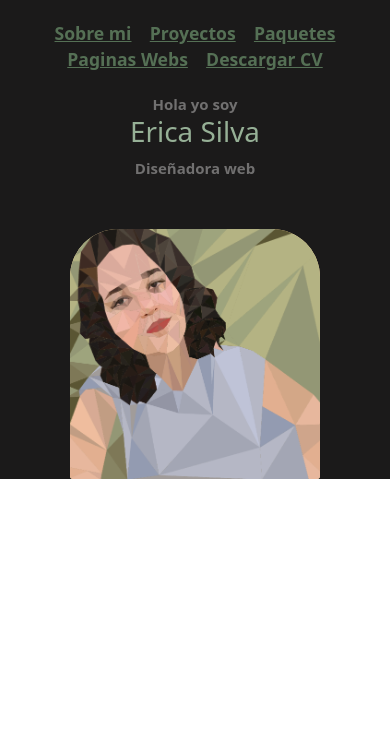
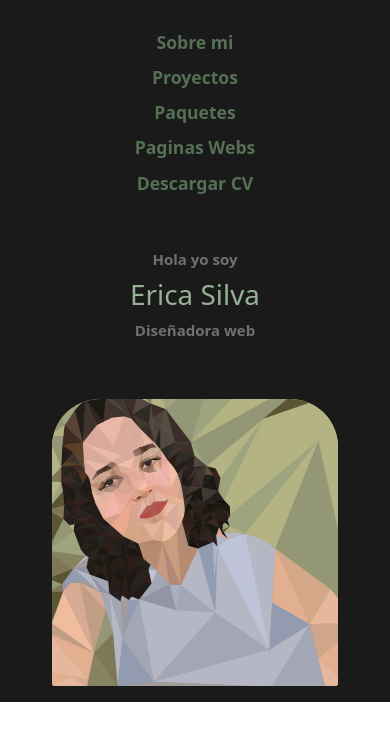
Before and after one commit to ericasilvafarto/obligatorioUno, a website: page index.html in a window 390 px wide. Drawn offline with nearby package versions, Linux system fonts and the light colour scheme; files that its build step writes are made by us from their sources.

Commit message:
Creamos estilos responsivos

```diff
--- a/scss/_encabezado.scss
+++ b/scss/_encabezado.scss
@@ -1,4 +1,4 @@
-
+/*
 #encabezado{
     background-color: rgb(27, 26, 26);
     background-size: cover;
@@ -30,4 +30,116 @@ nav a{
 #soy{
     color:#96B096 ;
     font-weight: bold;
-}
+} */
+
+
+@mixin respond-to($media) {
+    @if $media == small {
+      @media (max-width: 600px) { @content; }
+    } @else if $media == medium {
+      @media (min-width: 601px) and (max-width: 1024px) { @content; }
+    } @else if $media == large {
+      @media (min-width: 1025px) { @content; }
+    }
+  }
+
+  // Styles
+  #encabezado {
+    background-color: $background-color;
+    background-size: cover;
+    background-position: center;
+    text-align: center;
+  }
+
+  #encabezado p {
+    color: $text-color;
+    font-size: $font-size-small;
+    font-weight: bold;
+    margin: 0;
+  }
+
+  nav {
+    padding: 20px;
+    width: 100%;
+    text-align: center;
+
+    a {
+      color: $link-color;
+      font-weight: bold;
+      font-size: $font-size-medium;
+      margin: 0 0.4em;
+      text-decoration: none;
+
+      &:hover {
+        color: darken($link-color, 10%);
+      }
+    }
+  }
+
+  #soy {
+    color: $highlight-color;
+    font-weight: bold;
+
+    p {
+      margin: 0.5em 0;
+    }
+
+    h1 {
+      margin: 0.2em 0;
+    }
+
+    img {
+      max-width: 100%;
+      height: auto;
+    }
+  }
+
+  // Responsive Design
+  @include respond-to(small) {
+    nav {
+      a {
+        display: block;
+        margin: 0.5em 0;
+      }
+    }
+
+    #soy {
+      padding: 1em;
+
+      img {
+        width: 80%;
+      }
+    }
+  }
+
+  @include respond-to(medium) {
+    nav {
+      a {
+        margin: 0.3em;
+      }
+    }
+
+    #soy {
+      padding: 2em;
+
+      img {
+        width: 60%;
+      }
+    }
+  }
+
+  @include respond-to(large) {
+    nav {
+      a {
+        margin: 0.5em;
+      }
+    }
+
+    #soy {
+      padding: 3em;
+
+      img {
+        width: 40%;
+      }
+    }
+  }
--- a/scss/_vars.scss
+++ b/scss/_vars.scss
@@ -37,4 +37,9 @@ a[download] {
     text-transform: uppercase;
     text-align: center;
 }
- */
+ */$background-color: rgb(27, 26, 26);
+ $text-color: #717070;
+ $link-color: rgb(85, 112, 85);
+ $highlight-color: #96B096;
+ $font-size-small: 15px;
+ $font-size-medium: 1.1em;
```
